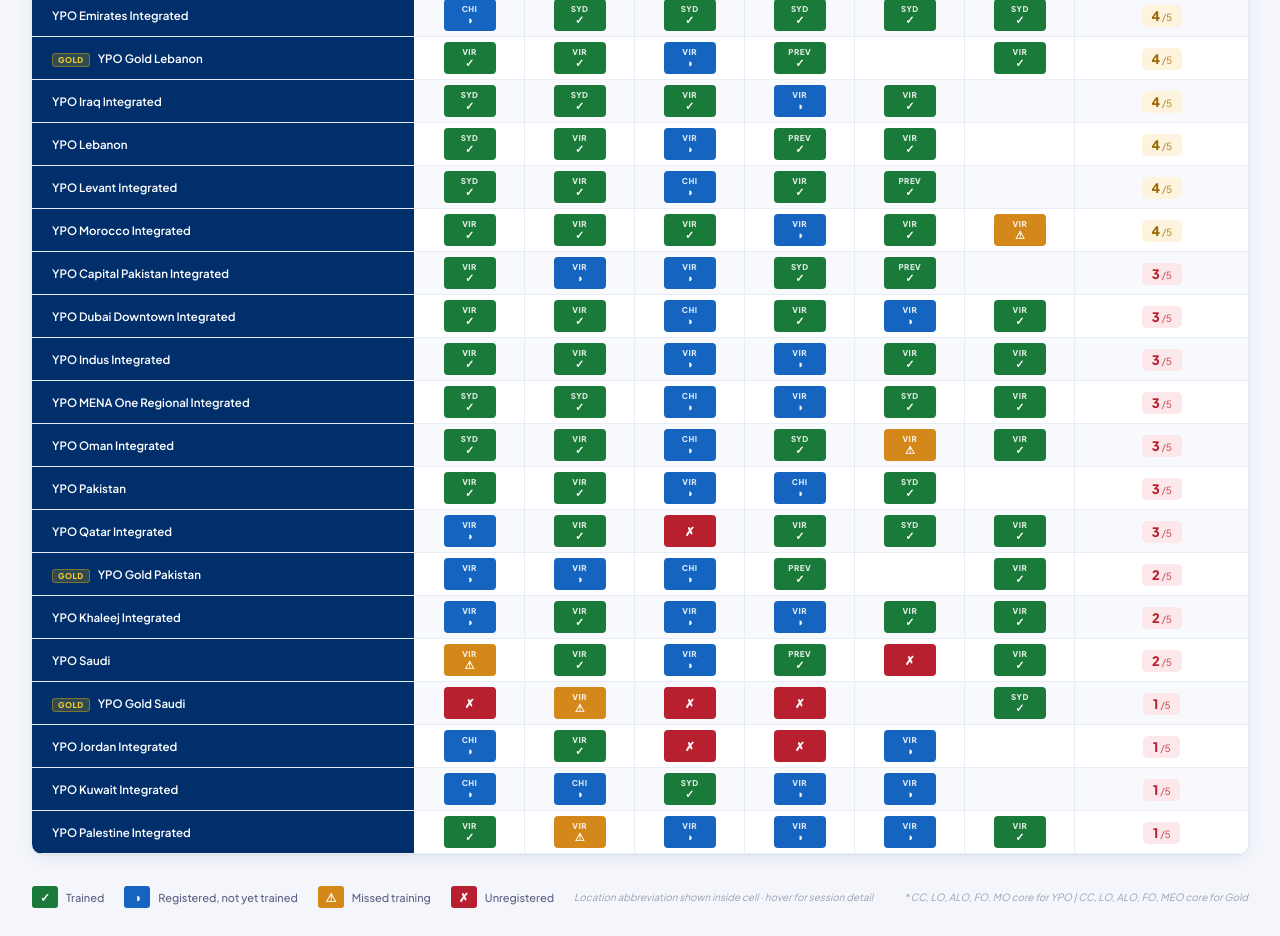
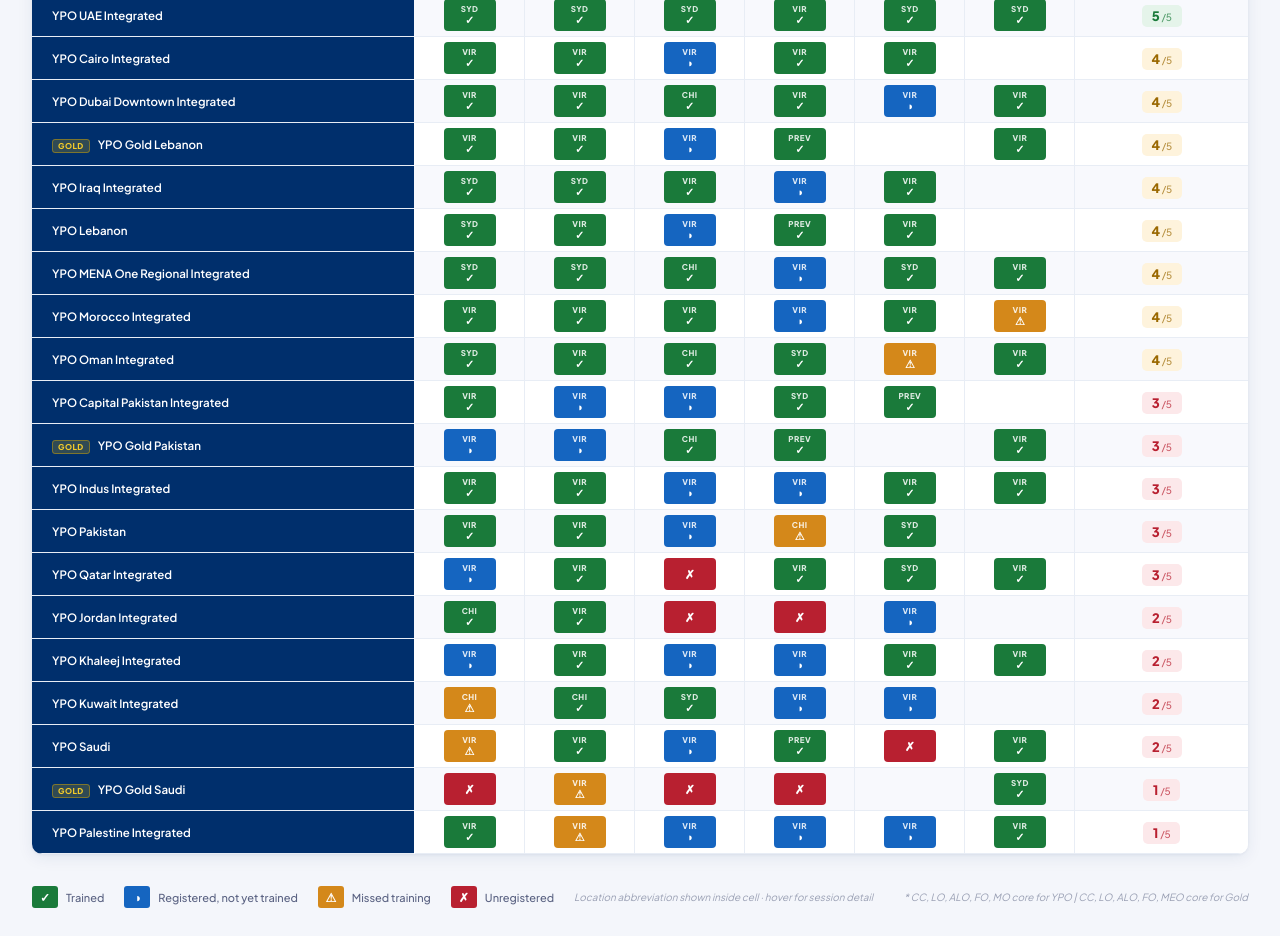
Before and after one commit to tamaracrowhurst-collab/mena-glc-report, a React (Vite) app: page / in a window 1280 px wide. Shown: the part 500-1436 px from the top of the page. Built offline with nearby package versions, Linux system fonts and the light colour scheme.

Commit message:
Update App.jsx
05/05/2026

```diff
--- a/src/App.jsx
+++ b/src/App.jsx
@@ -10,25 +10,25 @@
   { name: "YPO Bahrain Integrated",              type: "YPO",      CC:"trained",       LO:"trained",       ALO:"trained",       FO:"trained",       MO:"trained",       MEO:"trained"      },
   { name: "YPO Cairo Integrated",                type: "YPO",      CC:"trained",       LO:"trained",       ALO:"untrained",     FO:"trained",       MO:"trained",       MEO:"unregistered" },
   { name: "YPO Capital Pakistan Integrated",     type: "YPO",      CC:"trained",         LO:"untrained",     ALO:"untrained",     FO:"trained",       MO:"trained",       MEO:"unregistered" },
-  { name: "YPO Dubai Downtown Integrated",       type: "YPO",      CC:"trained",       LO:"trained",       ALO:"untrained",     FO:"trained",       MO:"untrained",     MEO:"trained"      },
+  { name: "YPO Dubai Downtown Integrated",       type: "YPO",      CC:"trained",       LO:"trained",       ALO:"trained",       FO:"trained",       MO:"untrained",     MEO:"trained"      },
   { name: "YPO Dubai Integrated",               type: "YPO",      CC:"trained",       LO:"trained",     ALO:"trained",       FO:"trained",       MO:"trained",       MEO:"unregistered" },
-  { name: "YPO Emirates Integrated",            type: "YPO",      CC:"untrained",        LO:"trained",       ALO:"trained",       FO:"trained",       MO:"trained",       MEO:"trained"      },
+  { name: "YPO Emirates Integrated",            type: "YPO",      CC:"trained",       LO:"trained",       ALO:"trained",       FO:"trained",       MO:"trained",       MEO:"trained"      },
   { name: "YPO Gold Lebanon",                   type: "YPO Gold", CC:"trained",       LO:"trained",       ALO:"untrained",     FO:"trained",       MO:"unregistered",  MEO:"trained"      },
-  { name: "YPO Gold Pakistan",                  type: "YPO Gold", CC:"untrained",     LO:"untrained",     ALO:"untrained",        FO:"trained",       MO:"unregistered",  MEO:"trained"      },
+  { name: "YPO Gold Pakistan",                  type: "YPO Gold", CC:"untrained",     LO:"untrained",     ALO:"trained",       FO:"trained",       MO:"unregistered",  MEO:"trained"      },
   { name: "YPO Gold Saudi",                     type: "YPO Gold", CC:"unregistered",  LO:"missed",        ALO:"unregistered",  FO:"unregistered",  MO:"unregistered",  MEO:"trained"      },
   { name: "YPO Indus Integrated",               type: "YPO",      CC:"trained",       LO:"trained",       ALO:"untrained",     FO:"untrained",     MO:"trained",       MEO:"trained"      },
   { name: "YPO Iraq Integrated",                type: "YPO",      CC:"trained",       LO:"trained",       ALO:"trained",       FO:"untrained",     MO:"trained",       MEO:"unregistered" },
-  { name: "YPO Jordan Integrated",              type: "YPO",      CC:"untrained",        LO:"trained",       ALO:"unregistered",  FO:"unregistered",  MO:"untrained",     MEO:"unregistered" },
+  { name: "YPO Jordan Integrated",              type: "YPO",      CC:"trained",       LO:"trained",       ALO:"unregistered",  FO:"unregistered",  MO:"untrained",     MEO:"unregistered" },
   { name: "YPO Khaleej Integrated",             type: "YPO",      CC:"untrained",     LO:"trained",       ALO:"untrained",     FO:"untrained",     MO:"trained",       MEO:"trained"      },
-  { name: "YPO Kuwait Integrated",              type: "YPO",      CC:"untrained",        LO:"untrained",       ALO:"trained",       FO:"untrained",     MO:"untrained",     MEO:"unregistered" },
+  { name: "YPO Kuwait Integrated",              type: "YPO",      CC:"missed",        LO:"trained",       ALO:"trained",       FO:"untrained",     MO:"untrained",     MEO:"unregistered" },
   { name: "YPO Lebanon",                        type: "YPO",      CC:"trained",       LO:"trained",       ALO:"untrained",     FO:"trained",       MO:"trained",       MEO:"unregistered" },
-  { name: "YPO Levant Integrated",              type: "YPO",      CC:"trained",       LO:"trained",       ALO:"untrained",     FO:"trained",       MO:"trained",       MEO:"unregistered" },
+  { name: "YPO Levant Integrated",              type: "YPO",      CC:"trained",       LO:"trained",       ALO:"trained",       FO:"trained",       MO:"trained",       MEO:"unregistered" },
   { name: "YPO MENA Gulf Regional Integrated",  type: "YPO",      CC:"trained",       LO:"trained",       ALO:"trained",       FO:"trained",       MO:"trained",       MEO:"trained"      },
-  { name: "YPO MENA One Regional Integrated",   type: "YPO",      CC:"trained",       LO:"trained",       ALO:"untrained",        FO:"untrained",     MO:"trained",       MEO:"trained"      },
+  { name: "YPO MENA One Regional Integrated",   type: "YPO",      CC:"trained",       LO:"trained",       ALO:"trained",       FO:"untrained",     MO:"trained",       MEO:"trained"      },
   { name: "YPO Morocco Integrated",             type: "YPO",      CC:"trained",       LO:"trained",       ALO:"trained",       FO:"untrained",     MO:"trained",       MEO:"missed"       },
   { name: "YPO Olive MENA Regional Integrated", type: "YPO",      CC:"trained",       LO:"trained",       ALO:"trained",       FO:"trained",       MO:"trained",       MEO:"unregistered" },
-  { name: "YPO Oman Integrated",                type: "YPO",      CC:"trained",       LO:"trained",       ALO:"untrained",        FO:"trained",       MO:"missed",        MEO:"trained"      },
-  { name: "YPO Pakistan",                       type: "YPO",      CC:"trained",         LO:"trained",       ALO:"untrained",     FO:"untrained",     MO:"trained",       MEO:"unregistered" },
+  { name: "YPO Oman Integrated",                type: "YPO",      CC:"trained",       LO:"trained",       ALO:"trained",       FO:"trained",       MO:"missed",        MEO:"trained"      },
+  { name: "YPO Pakistan",                       type: "YPO",      CC:"trained",       LO:"trained",       ALO:"untrained",     FO:"missed",        MO:"trained",       MEO:"unregistered" },
   { name: "YPO Palestine Integrated",           type: "YPO",      CC:"trained",       LO:"missed",        ALO:"untrained",     FO:"untrained",     MO:"untrained",     MEO:"trained"      },
   { name: "YPO Qatar Integrated",               type: "YPO",      CC:"untrained",     LO:"trained",       ALO:"unregistered",  FO:"trained",       MO:"trained",       MEO:"trained"      },
   { name: "YPO Saudi",                          type: "YPO",      CC:"missed",        LO:"trained",       ALO:"untrained",     FO:"trained",       MO:"unregistered",  MEO:"trained"      },
@@ -40,25 +40,25 @@
   "YPO Bahrain Integrated":              { CC:{loc:"Sydney",status:"completed",session:"Chapter Chair Workshop - Integrated"}, LO:{loc:"Sydney",status:"completed",session:"Chapter Learning Officer - Fast Track Workshop"}, ALO:{loc:"Sydney",status:"completed",session:"Chapter Assistant Learning Officer Workshop - A"}, FO:{loc:"Sydney",status:"completed",session:"Chapter Forum Officer Workshop"}, MO:{loc:"Virtual",status:"completed",session:"Membership Officer Workshop - 1"}, MEO:{loc:"Virtual",status:"completed",session:"Member Engagement Officer Workshop - 1"} },
   "YPO Cairo Integrated":                { CC:{loc:"Virtual",status:"completed",session:"Chapter Chair Integrated Workshop - 2"}, LO:{loc:"Virtual",status:"completed",session:"Learning Officer Workshop - 1"}, ALO:{loc:"Virtual",status:"upcoming",session:"Assistant Learning Officer Workshop - 3"}, FO:{loc:"Virtual",status:"completed",session:"Forum Officer Workshop - 2"}, MO:{loc:"Virtual",status:"completed",session:"Membership Officer Workshop - 1"}, MEO:{loc:"unregistered",status:"unregistered"} },
   "YPO Capital Pakistan Integrated":     { CC:{loc:"Virtual",status:"completed",session:"Chapter Chair YPO Workshop - 2"}, LO:{loc:"Virtual",status:"upcoming",session:"Learning Officer Workshop - 3"}, ALO:{loc:"Virtual",status:"upcoming",session:"Assistant Learning Officer Workshop - 3"}, FO:{loc:"Sydney",status:"completed",session:"Chapter Forum Officer Workshop"}, MO:{loc:"Previously Trained",status:"prev_trained",session:"Trained prior to 2026 GLC cycle"}, MEO:{loc:"unregistered",status:"unregistered"} },
-  "YPO Dubai Downtown Integrated":       { CC:{loc:"Virtual",status:"completed",session:"Chapter Chair Integrated Workshop - 2"}, LO:{loc:"Virtual",status:"completed",session:"Learning Officer (Fast Track) Workshop - 1"}, ALO:{loc:"Chicago",status:"upcoming",session:"Chapter Assistant Learning Officer Workshop - B"}, FO:{loc:"Virtual",status:"completed",session:"Forum Officer Workshop - 2"}, MO:{loc:"Virtual",status:"upcoming",session:"Membership Officer Workshop - 3"}, MEO:{loc:"Virtual",status:"completed",session:"Member Engagement Officer Workshop - 3"} },
+  "YPO Dubai Downtown Integrated":       { CC:{loc:"Virtual",status:"completed",session:"Chapter Chair Integrated Workshop - 2"}, LO:{loc:"Virtual",status:"completed",session:"Learning Officer (Fast Track) Workshop - 1"}, ALO:{loc:"Chicago",status:"completed",session:"Chapter Assistant Learning Officer Workshop - B"}, FO:{loc:"Virtual",status:"completed",session:"Forum Officer Workshop - 2"}, MO:{loc:"Virtual",status:"upcoming",session:"Membership Officer Workshop - 3"}, MEO:{loc:"Virtual",status:"completed",session:"Member Engagement Officer Workshop - 3"} },
   "YPO Dubai Integrated":               { CC:{loc:"Sydney",status:"completed",session:"Chapter Chair Workshop - Integrated"}, LO:{loc:"Sydney",status:"completed",session:"Chapter Learning Officer Workshop"}, ALO:{loc:"Sydney",status:"completed",session:"Chapter Assistant Learning Officer Workshop - B"}, FO:{loc:"Virtual",status:"completed",session:"Forum Officer Workshop - 2"}, MO:{loc:"Virtual",status:"completed",session:"Membership Officer Workshop - 2"}, MEO:{loc:"unregistered",status:"unregistered"} },
-  "YPO Emirates Integrated":            { CC:{loc:"Chicago",status:"upcoming",session:"Chapter Chair Workshop - Integrated"}, LO:{loc:"Sydney",status:"completed",session:"Chapter Learning Officer Workshop"}, ALO:{loc:"Sydney",status:"completed",session:"Chapter Assistant Learning Officer Workshop - A"}, FO:{loc:"Sydney",status:"completed",session:"Chapter Forum Officer Workshop"}, MO:{loc:"Sydney",status:"completed",session:"Chapter Membership Officer Workshop - YPO - B"}, MEO:{loc:"Sydney",status:"completed",session:"Chapter Member Engagement Officer Workshop - YPO - B"} },
+  "YPO Emirates Integrated":            { CC:{loc:"Chicago",status:"completed",session:"Chapter Chair Workshop - Integrated"}, LO:{loc:"Sydney",status:"completed",session:"Chapter Learning Officer Workshop"}, ALO:{loc:"Sydney",status:"completed",session:"Chapter Assistant Learning Officer Workshop - A"}, FO:{loc:"Sydney",status:"completed",session:"Chapter Forum Officer Workshop"}, MO:{loc:"Sydney",status:"completed",session:"Chapter Membership Officer Workshop - YPO - B"}, MEO:{loc:"Sydney",status:"completed",session:"Chapter Member Engagement Officer Workshop - YPO - B"} },
   "YPO Gold Lebanon":                   { CC:{loc:"Virtual",status:"completed",session:"Chapter Chair Gold Workshop - 1"}, LO:{loc:"Virtual",status:"completed",session:"Learning Officer (Fast Track) Workshop - 2"}, ALO:{loc:"Virtual",status:"upcoming",session:"Assistant Learning Officer Workshop - 3"}, FO:{loc:"Previously Trained",status:"prev_trained",session:"Trained prior to 2026 GLC cycle"}, MO:{loc:"unregistered",status:"unregistered"}, MEO:{loc:"Virtual",status:"completed",session:"Member Engagement Officer Workshop - 1"} },
-  "YPO Gold Pakistan":                  { CC:{loc:"Virtual",status:"upcoming",session:"Chapter Chair Gold Workshop - 2"}, LO:{loc:"Virtual",status:"upcoming",session:"Learning Officer Workshop - 3"}, ALO:{loc:"Chicago",status:"upcoming",session:"Chapter Assistant Learning Officer Workshop - A"}, FO:{loc:"Previously Trained",status:"prev_trained",session:"Trained prior to 2026 GLC cycle"}, MO:{loc:"unregistered",status:"unregistered"}, MEO:{loc:"Virtual",status:"completed",session:"Member Engagement Officer Workshop - 3"} },
+  "YPO Gold Pakistan":                  { CC:{loc:"Virtual",status:"upcoming",session:"Chapter Chair Gold Workshop - 2"}, LO:{loc:"Virtual",status:"upcoming",session:"Learning Officer Workshop - 3"}, ALO:{loc:"Chicago",status:"completed",session:"Chapter Assistant Learning Officer Workshop - A"}, FO:{loc:"Previously Trained",status:"prev_trained",session:"Trained prior to 2026 GLC cycle"}, MO:{loc:"unregistered",status:"unregistered"}, MEO:{loc:"Virtual",status:"completed",session:"Member Engagement Officer Workshop - 3"} },
   "YPO Gold Saudi":                     { CC:{loc:"unregistered",status:"unregistered"}, LO:{loc:"Virtual",status:"missed",session:"Learning Officer Workshop - 1"}, ALO:{loc:"unregistered",status:"unregistered"}, FO:{loc:"unregistered",status:"unregistered"}, MO:{loc:"unregistered",status:"unregistered"}, MEO:{loc:"Sydney",status:"completed",session:"Chapter Member Engagement Officer Workshop - YPO - A"} },
   "YPO Indus Integrated":               { CC:{loc:"Virtual",status:"completed",session:"Chapter Chair YPO Workshop - 2"}, LO:{loc:"Virtual",status:"completed",session:"Learning Officer (Fast Track) Workshop - 1"}, ALO:{loc:"Virtual",status:"upcoming",session:"Assistant Learning Officer Workshop - 3"}, FO:{loc:"Virtual",status:"upcoming",session:"Forum Officer Workshop - 3"}, MO:{loc:"Virtual",status:"completed",session:"Membership Officer Workshop - 1"}, MEO:{loc:"Virtual",status:"completed",session:"Member Engagement Officer Workshop - 1"} },
   "YPO Iraq Integrated":                { CC:{loc:"Sydney",status:"completed",session:"Chapter Chair Workshop - Integrated"}, LO:{loc:"Sydney",status:"completed",session:"Chapter Learning Officer - Fast Track Workshop"}, ALO:{loc:"Virtual",status:"completed",session:"Assistant Learning Officer Workshop - 1"}, FO:{loc:"Virtual",status:"upcoming",session:"Forum Officer Workshop - 3"}, MO:{loc:"Virtual",status:"completed",session:"Membership Officer Workshop - 1"}, MEO:{loc:"unregistered",status:"unregistered"} },
-  "YPO Jordan Integrated":              { CC:{loc:"Chicago",status:"upcoming",session:"Chapter Chair Workshop - Integrated"}, LO:{loc:"Virtual",status:"completed",session:"Learning Officer (Fast Track) Workshop - 1"}, ALO:{loc:"unregistered",status:"unregistered"}, FO:{loc:"unregistered",status:"unregistered"}, MO:{loc:"Virtual",status:"upcoming",session:"Membership Officer Workshop - 3"}, MEO:{loc:"unregistered",status:"unregistered"} },
+  "YPO Jordan Integrated":              { CC:{loc:"Chicago",status:"completed",session:"Chapter Chair Workshop - Integrated"}, LO:{loc:"Virtual",status:"completed",session:"Learning Officer (Fast Track) Workshop - 1"}, ALO:{loc:"unregistered",status:"unregistered"}, FO:{loc:"unregistered",status:"unregistered"}, MO:{loc:"Virtual",status:"upcoming",session:"Membership Officer Workshop - 3"}, MEO:{loc:"unregistered",status:"unregistered"} },
   "YPO Khaleej Integrated":             { CC:{loc:"Virtual",status:"upcoming",session:"Chapter Chair Integrated Workshop - 3"}, LO:{loc:"Virtual",status:"completed",session:"Learning Officer (Fast Track) Workshop - 2"}, ALO:{loc:"Virtual",status:"upcoming",session:"Assistant Learning Officer Workshop - 3"}, FO:{loc:"Virtual",status:"upcoming",session:"Advanced Forum Officer Workshop - 3"}, MO:{loc:"Virtual",status:"completed",session:"Membership Officer Workshop - 1"}, MEO:{loc:"Virtual",status:"completed",session:"Member Engagement Officer Workshop - 1"} },
-  "YPO Kuwait Integrated":              { CC:{loc:"Chicago",status:"upcoming",session:"Chapter Chair Workshop - Integrated"}, LO:{loc:"Chicago",status:"upcoming",session:"Chapter Learning Officer Workshop - A"}, ALO:{loc:"Sydney",status:"completed",session:"Chapter Assistant Learning Officer Workshop - B"}, FO:{loc:"Virtual",status:"upcoming",session:"Advanced Forum Officer Workshop - 3"}, MO:{loc:"Virtual",status:"upcoming",session:"Membership Officer Workshop - 3"}, MEO:{loc:"unregistered",status:"unregistered"} },
+  "YPO Kuwait Integrated":              { CC:{loc:"Chicago",status:"missed",session:"Chapter Chair Workshop - Integrated"}, LO:{loc:"Chicago",status:"completed",session:"Chapter Learning Officer Workshop - A"}, ALO:{loc:"Sydney",status:"completed",session:"Chapter Assistant Learning Officer Workshop - B"}, FO:{loc:"Virtual",status:"upcoming",session:"Advanced Forum Officer Workshop - 3"}, MO:{loc:"Virtual",status:"upcoming",session:"Membership Officer Workshop - 3"}, MEO:{loc:"unregistered",status:"unregistered"} },
   "YPO Lebanon":                        { CC:{loc:"Sydney",status:"completed",session:"Chapter Chair Workshop - YPO"}, LO:{loc:"Virtual",status:"completed",session:"Learning Officer (Fast Track) Workshop - 1"}, ALO:{loc:"Virtual",status:"upcoming",session:"Assistant Learning Officer Workshop - 3"}, FO:{loc:"Previously Trained",status:"prev_trained",session:"Trained prior to 2026 GLC cycle"}, MO:{loc:"Virtual",status:"completed",session:"Membership Officer Workshop - 1"}, MEO:{loc:"unregistered",status:"unregistered"} },
-  "YPO Levant Integrated":              { CC:{loc:"Sydney",status:"completed",session:"Chapter Chair Workshop - Integrated"}, LO:{loc:"Virtual",status:"completed",session:"Learning Officer Workshop - 1"}, ALO:{loc:"Chicago",status:"upcoming",session:"Chapter Assistant Learning Officer Workshop - B"}, FO:{loc:"Virtual",status:"completed",session:"Forum Officer Workshop - 1"}, MO:{loc:"Previously Trained",status:"prev_trained",session:"Trained prior to 2026 GLC cycle"}, MEO:{loc:"unregistered",status:"unregistered"} },
+  "YPO Levant Integrated":              { CC:{loc:"Sydney",status:"completed",session:"Chapter Chair Workshop - Integrated"}, LO:{loc:"Virtual",status:"completed",session:"Learning Officer Workshop - 1"}, ALO:{loc:"Chicago",status:"completed",session:"Chapter Assistant Learning Officer Workshop - B"}, FO:{loc:"Virtual",status:"completed",session:"Forum Officer Workshop - 1"}, MO:{loc:"Previously Trained",status:"prev_trained",session:"Trained prior to 2026 GLC cycle"}, MEO:{loc:"unregistered",status:"unregistered"} },
   "YPO MENA Gulf Regional Integrated":  { CC:{loc:"Virtual",status:"completed",session:"Chapter Chair Integrated Workshop - 1"}, LO:{loc:"Sydney",status:"completed",session:"Chapter Learning Officer Workshop"}, ALO:{loc:"Sydney",status:"completed",session:"Chapter Assistant Learning Officer Workshop - A"}, FO:{loc:"Sydney",status:"completed",session:"Chapter Forum Officer Workshop"}, MO:{loc:"Sydney",status:"completed",session:"Chapter Membership Officer Workshop - YPO - B"}, MEO:{loc:"Sydney",status:"completed",session:"Chapter Member Engagement Officer Workshop - YPO - A"} },
-  "YPO MENA One Regional Integrated":   { CC:{loc:"Sydney",status:"completed",session:"Chapter Chair Workshop - Integrated"}, LO:{loc:"Sydney",status:"completed",session:"Chapter Learning Officer Workshop"}, ALO:{loc:"Chicago",status:"upcoming",session:"Chapter Assistant Learning Officer Workshop - A"}, FO:{loc:"Virtual",status:"upcoming",session:"Forum Officer Workshop - 3"}, MO:{loc:"Sydney",status:"completed",session:"Chapter Membership Officer Workshop - YPO - A"}, MEO:{loc:"Virtual",status:"completed",session:"Member Engagement Officer Workshop - 1"} },
+  "YPO MENA One Regional Integrated":   { CC:{loc:"Sydney",status:"completed",session:"Chapter Chair Workshop - Integrated"}, LO:{loc:"Sydney",status:"completed",session:"Chapter Learning Officer Workshop"}, ALO:{loc:"Chicago",status:"completed",session:"Chapter Assistant Learning Officer Workshop - A"}, FO:{loc:"Virtual",status:"upcoming",session:"Forum Officer Workshop - 3"}, MO:{loc:"Sydney",status:"completed",session:"Chapter Membership Officer Workshop - YPO - A"}, MEO:{loc:"Virtual",status:"completed",session:"Member Engagement Officer Workshop - 1"} },
   "YPO Morocco Integrated":             { CC:{loc:"Virtual",status:"completed",session:"Chapter Chair Integrated Workshop - 1"}, LO:{loc:"Virtual",status:"completed",session:"Learning Officer (Fast Track) Workshop - 1"}, ALO:{loc:"Virtual",status:"completed",session:"Assistant Learning Officer Workshop - 1"}, FO:{loc:"Virtual",status:"upcoming",session:"Advanced Forum Officer Workshop - 3"}, MO:{loc:"Virtual",status:"completed",session:"Membership Officer Workshop - 1"}, MEO:{loc:"Virtual",status:"missed",session:"Member Engagement Officer Workshop - 3"} },
   "YPO Olive MENA Regional Integrated": { CC:{loc:"Previously Trained",status:"prev_trained",session:"Trained prior to 2026 GLC cycle"}, LO:{loc:"Virtual",status:"completed",session:"Learning Officer (Fast Track) Workshop - 1"}, ALO:{loc:"Sydney",status:"completed",session:"Chapter Assistant Learning Officer Workshop - A"}, FO:{loc:"Virtual",status:"completed",session:"Forum Officer Workshop - 2"}, MO:{loc:"Previously Trained",status:"prev_trained",session:"Trained prior to 2026 GLC cycle"}, MEO:{loc:"unregistered",status:"unregistered"} },
-  "YPO Oman Integrated":                { CC:{loc:"Sydney",status:"completed",session:"Chapter Chair Workshop - Integrated"}, LO:{loc:"Virtual",status:"completed",session:"Learning Officer (Fast Track) Workshop - 2"}, ALO:{loc:"Chicago",status:"upcoming",session:"Chapter Assistant Learning Officer Workshop - A"}, FO:{loc:"Sydney",status:"completed",session:"Chapter Forum Officer Workshop"}, MO:{loc:"Virtual",status:"missed",session:"Membership Officer Workshop - 2"}, MEO:{loc:"Virtual",status:"completed",session:"Member Engagement Officer Workshop - 3"} },
-  "YPO Pakistan":                        { CC:{loc:"Virtual",status:"completed",session:"Chapter Chair YPO Workshop - 2"}, LO:{loc:"Virtual",status:"completed",session:"Learning Officer (Fast Track) Workshop - 1"}, ALO:{loc:"Virtual",status:"upcoming",session:"Assistant Learning Officer Workshop - 3"}, FO:{loc:"Chicago",status:"upcoming",session:"Chapter Forum Officer Workshop - A"}, MO:{loc:"Sydney",status:"completed",session:"Chapter Membership Officer Workshop - YPO - B"}, MEO:{loc:"unregistered",status:"unregistered"} },
+  "YPO Oman Integrated":                { CC:{loc:"Sydney",status:"completed",session:"Chapter Chair Workshop - Integrated"}, LO:{loc:"Virtual",status:"completed",session:"Learning Officer (Fast Track) Workshop - 2"}, ALO:{loc:"Chicago",status:"completed",session:"Chapter Assistant Learning Officer Workshop - A"}, FO:{loc:"Sydney",status:"completed",session:"Chapter Forum Officer Workshop"}, MO:{loc:"Virtual",status:"missed",session:"Membership Officer Workshop - 2"}, MEO:{loc:"Virtual",status:"completed",session:"Member Engagement Officer Workshop - 3"} },
+  "YPO Pakistan":                        { CC:{loc:"Virtual",status:"completed",session:"Chapter Chair YPO Workshop - 2"}, LO:{loc:"Virtual",status:"completed",session:"Learning Officer (Fast Track) Workshop - 1"}, ALO:{loc:"Virtual",status:"upcoming",session:"Assistant Learning Officer Workshop - 3"}, FO:{loc:"Chicago",status:"missed",session:"Chapter Forum Officer Workshop - A"}, MO:{loc:"Sydney",status:"completed",session:"Chapter Membership Officer Workshop - YPO - B"}, MEO:{loc:"unregistered",status:"unregistered"} },
   "YPO Palestine Integrated":           { CC:{loc:"Virtual",status:"completed",session:"Chapter Chair Integrated Workshop - 2"}, LO:{loc:"Virtual",status:"missed",session:"Learning Officer (Fast Track) Workshop - 1"}, ALO:{loc:"Virtual",status:"upcoming",session:"Assistant Learning Officer Workshop - 3"}, FO:{loc:"Virtual",status:"upcoming",session:"Forum Officer Workshop - 3"}, MO:{loc:"Virtual",status:"upcoming",session:"Membership Officer Workshop - 3"}, MEO:{loc:"Virtual",status:"completed",session:"Member Engagement Officer Workshop - 3"} },
   "YPO Qatar Integrated":               { CC:{loc:"Virtual",status:"upcoming",session:"Chapter Chair Integrated Workshop - 3"}, LO:{loc:"Virtual",status:"completed",session:"Learning Officer (Fast Track) Workshop - 2"}, ALO:{loc:"unregistered",status:"unregistered"}, FO:{loc:"Virtual",status:"completed",session:"Forum Officer Workshop - 1"}, MO:{loc:"Sydney",status:"completed",session:"Chapter Membership Officer Workshop - YPO - A"}, MEO:{loc:"Virtual",status:"completed",session:"Member Engagement Officer Workshop - 3"} },
   "YPO Saudi":                           { CC:{loc:"Virtual",status:"missed",session:"Chapter Chair Integrated Workshop - 2"}, LO:{loc:"Virtual",status:"completed",session:"Learning Officer Workshop - 1"}, ALO:{loc:"Virtual",status:"upcoming",session:"Assistant Learning Officer Workshop - 3"}, FO:{loc:"Previously Trained",status:"prev_trained",session:"Trained prior to 2026 GLC cycle"}, MO:{loc:"unregistered",status:"unregistered"}, MEO:{loc:"Virtual",status:"completed",session:"Member Engagement Officer Workshop - 3"} },
@@ -962,7 +962,7 @@
           <span style={{ fontSize:11, color:"#8892b0", fontWeight:500 }}>
             <span style={{ color:YPO_GREEN, fontWeight:700 }}>{allFullyTrained}</span> fully trained
           </span>
-          <span style={{ fontSize:11, color:"#8892b0", fontWeight:500 }}>Data as of 27/04/2026</span>
+          <span style={{ fontSize:11, color:"#8892b0", fontWeight:500 }}>Data as of 04/05/2026</span>
         </div>
       </div>
 
```
